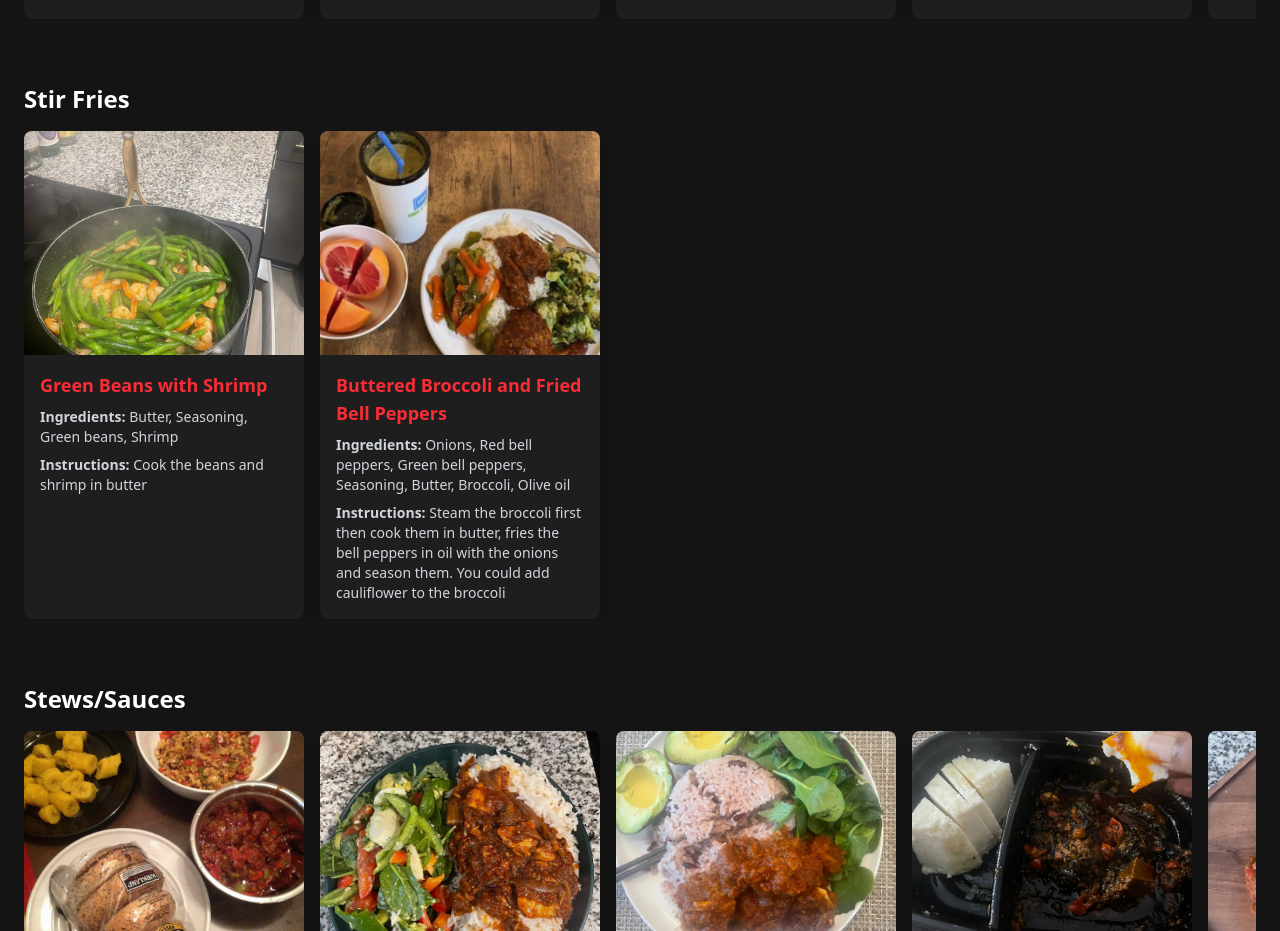
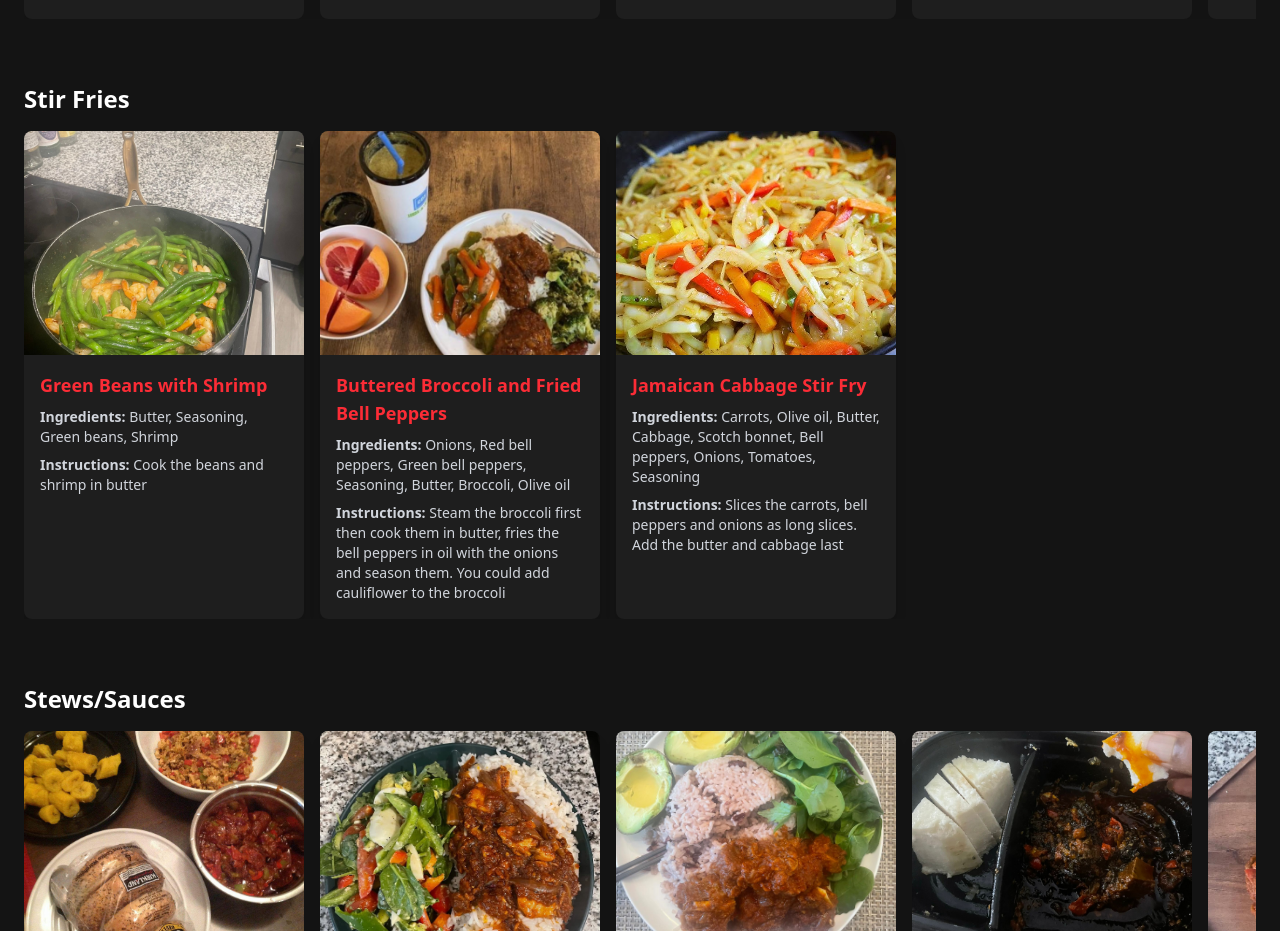
Before and after one commit to akunna1/Foodflix, a Next.js app: page /recipes in a window 1280 px wide. Shown: the part 1265-2196 px from the top of the page. Built offline with nearby package versions, Linux system fonts and the light colour scheme.

Commit message:
added jamaican cabbage stir fry

```diff
--- a/src/app/components/crecipes.tsx
+++ b/src/app/components/crecipes.tsx
@@ -119,6 +119,12 @@ const categories: Category[] = [
         image: "/photos/stir2.jpg",
         ingredients: ["Onions", "Red bell peppers", "Green bell peppers", "Seasoning", "Butter", "Broccoli", "Olive oil"],
         instructions: "Steam the broccoli first then cook them in butter, fries the bell peppers in oil with the onions and season them. You could add cauliflower to the broccoli ",
+      },
+      {
+        title: "Jamaican Cabbage Stir Fry",
+        image: "/photos/stir3.jpg",
+        ingredients: ["Carrots", "Olive oil", "Butter", "Cabbage", "Scotch bonnet", "Bell peppers", "Onions", "Tomatoes", "Seasoning"],
+        instructions: "Slices the carrots, bell peppers and onions as long slices. Add the butter and cabbage last",
       },
     ],
   },
```
Also changed, not shown: public/photos/stir3.jpg (added).
